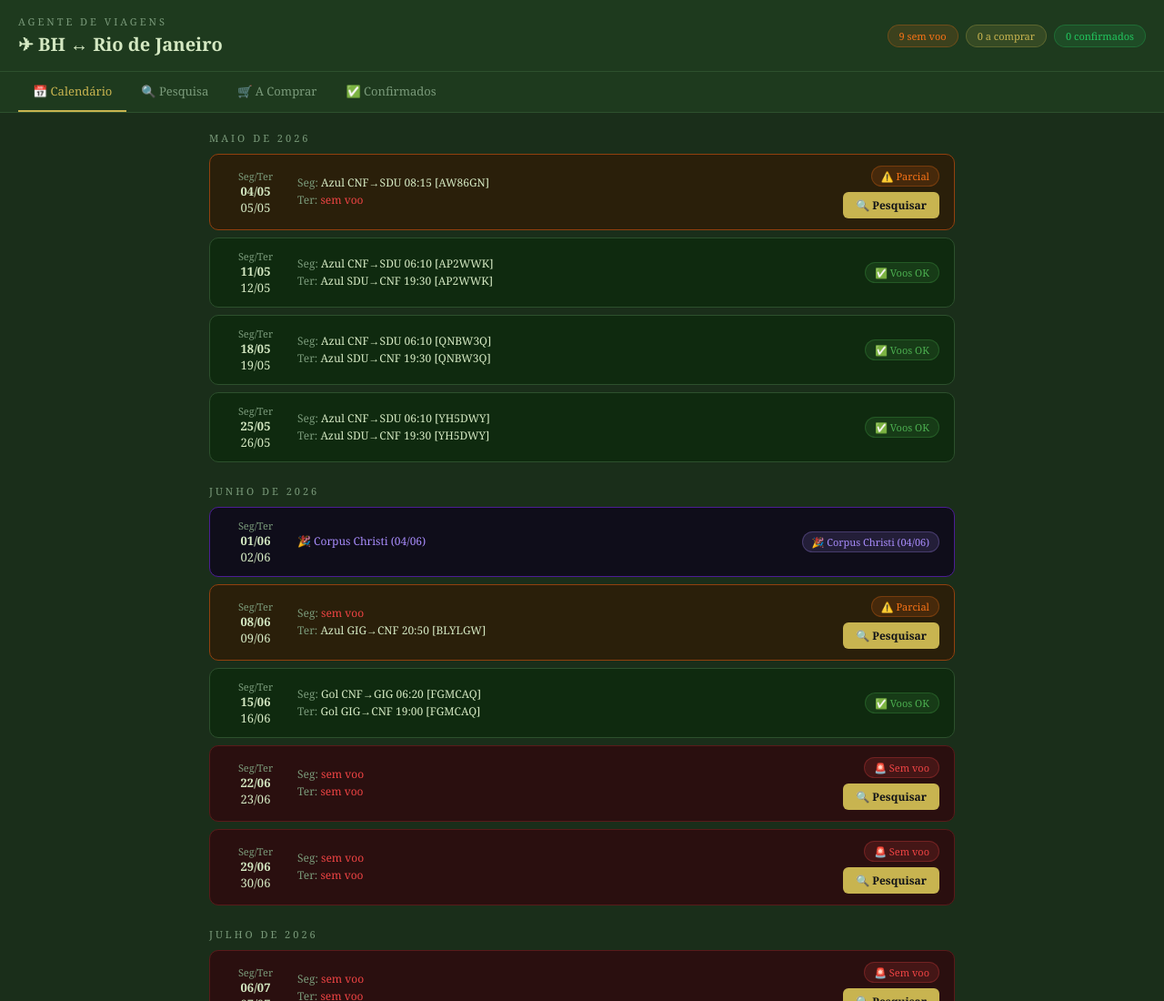
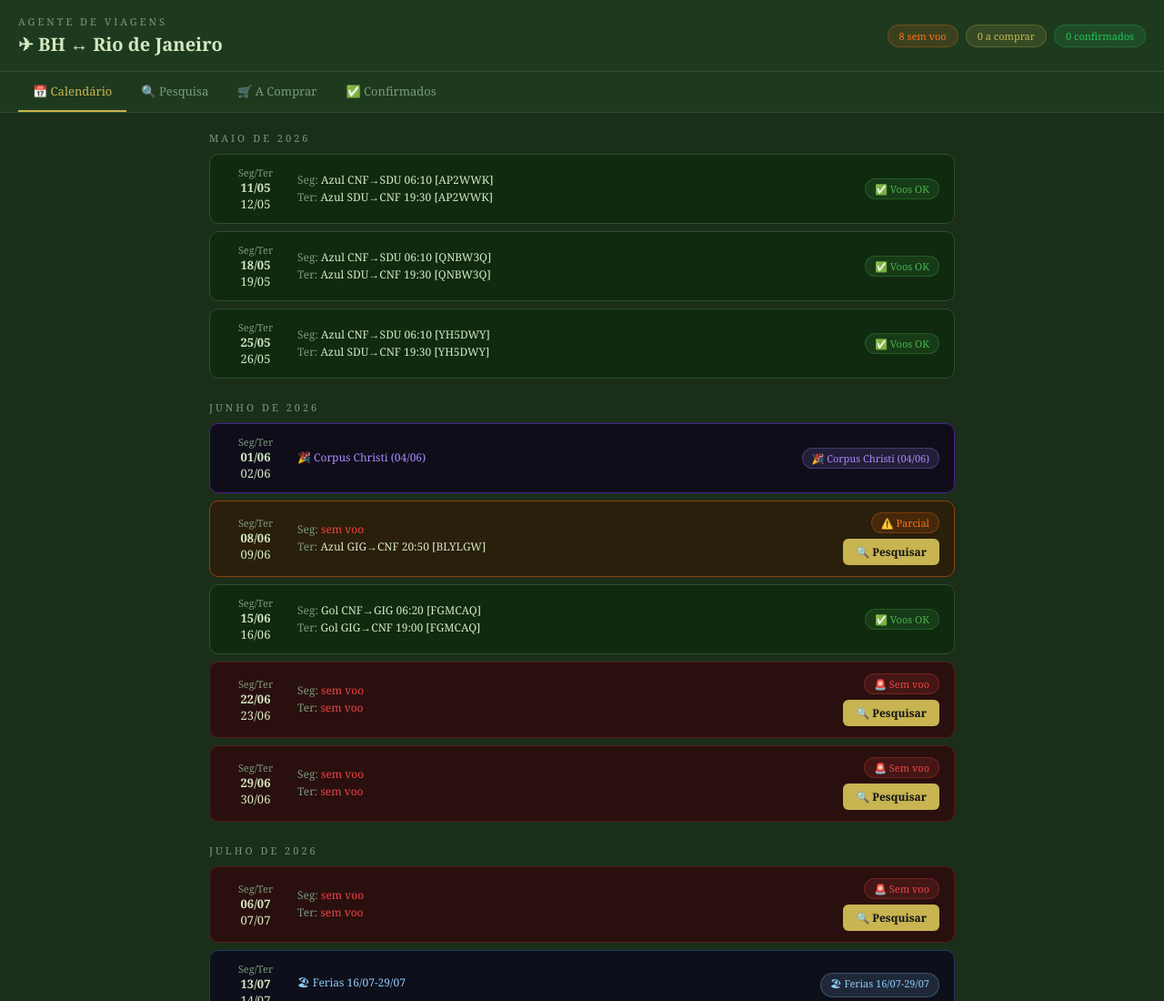
Before and after one commit to rodrigolmcarvalho/flight-agent, a website: page public/index.html in a window 1280 px wide. Shown: the top 1100 px of the page at 91% size. Drawn offline with Linux system fonts and the light colour scheme.

Commit message:
Update index.html

```diff
--- a/public/index.html
+++ b/public/index.html
@@ -399,7 +399,8 @@ function render() {
 }
 
 function renderPills() {
-  const weeks = Object.keys(EXISTING_FLIGHTS).sort();
+  const todayStr = new Date().toISOString().split("T")[0];
+  const weeks = Object.keys(EXISTING_FLIGHTS).sort().filter(mon => addDays(mon,1) >= todayStr);
   const missing = weeks.filter(mon => { const s=getWeekStatus(mon); return s.type==="missing"||s.type==="partial"; }).length;
   const apprCount = Object.keys(state.approved).length;
   const confCount = Object.keys(state.confirmed).length;
@@ -411,7 +412,8 @@ function renderPills() {
 }
 
 function renderDashboard() {
-  const weeks = Object.keys(EXISTING_FLIGHTS).sort();
+  const todayStr = new Date().toISOString().split("T")[0];
+  const weeks = Object.keys(EXISTING_FLIGHTS).sort().filter(mon => addDays(mon,1) >= todayStr);
   const byMonth = {};
   weeks.forEach(mon => {
     const m = fmtMonth(mon);
@@ -482,7 +484,9 @@ function flightLineHTML(label, flight, extra, isConf, isAppr) {
 }
 
 function renderSearch() {
+  const todayStr = new Date().toISOString().split("T")[0];
   const weeks = Object.keys(EXISTING_FLIGHTS).sort().filter(mon => {
+    if (addDays(mon,1) < todayStr) return false;
     const s = getWeekStatus(mon);
     return s.type==="missing"||s.type==="partial";
   });
```
